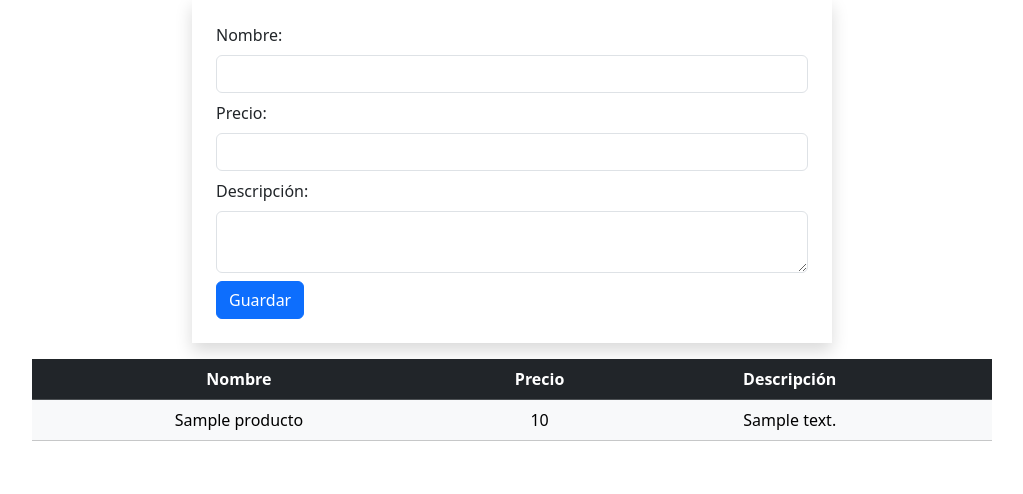
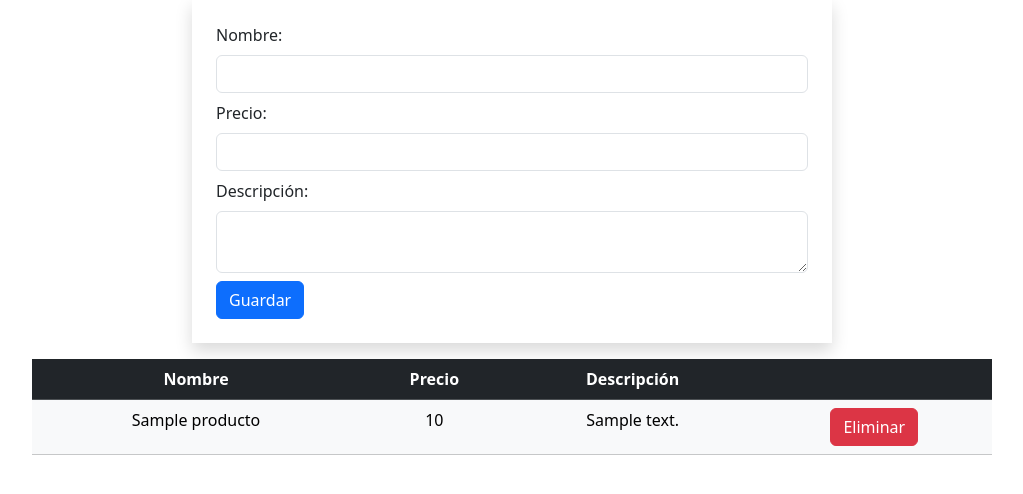
Before and after one commit to HAlejandra10/PY_CRUD, a Django app: template tienda/templates/productos.html in a window 1280 px wide. Shown: the part 111-605 px from the top of the page, without its empty margins (128-1151 px from the left). Run offline with Django 4.2, Linux system fonts and the light colour scheme; the template is opened without the code that fills it: most values are stand-ins (such as "Sample title", 1, 10 or a date in 2020).

Commit message:
into the productos.html to enter into the form tag, 'producto.id', the method and token, after add eliminar button

```diff
--- a/crud2/urls.py
+++ b/crud2/urls.py
@@ -24,5 +24,6 @@ urlpatterns = [
     path('', views.home, name="inicio"),
     path('productos', views.consulproducts, name="consultar"),
     path('productos/guardar', views.guardar, name="guardar"),
-    path('productos/guardar/<int:id>', views.eliminar, name="eliminar")
+    path('productos/guardar/<int:id>', views.eliminar, name="eliminar"),
+
 ]
--- a/tienda/templates/productos.html
+++ b/tienda/templates/productos.html
@@ -39,7 +39,9 @@
                   <td>{{producto.precio}}</td>
                   <td>{{producto.description}}</td>
                   <td>
-                        <form action="{% url 'eliminar'%}">
+                        <form action="{% url 'eliminar' producto.id %}" method="post">
+                            {%csrf_token%}
+                            <button class= "btn btn-danger">Eliminar</button>
 
                         </form>
                   </td>
```
